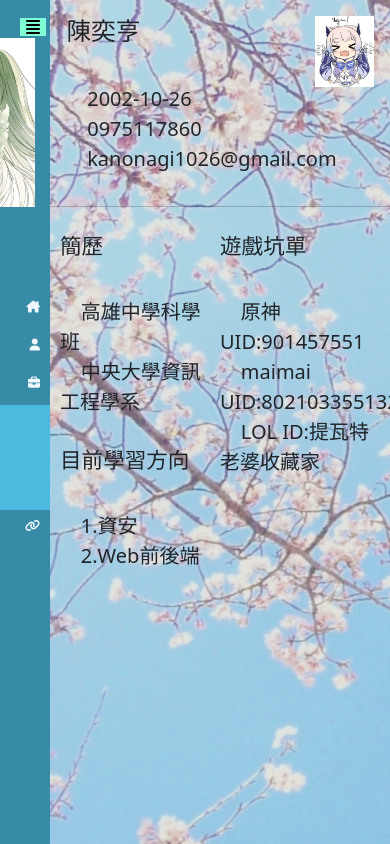
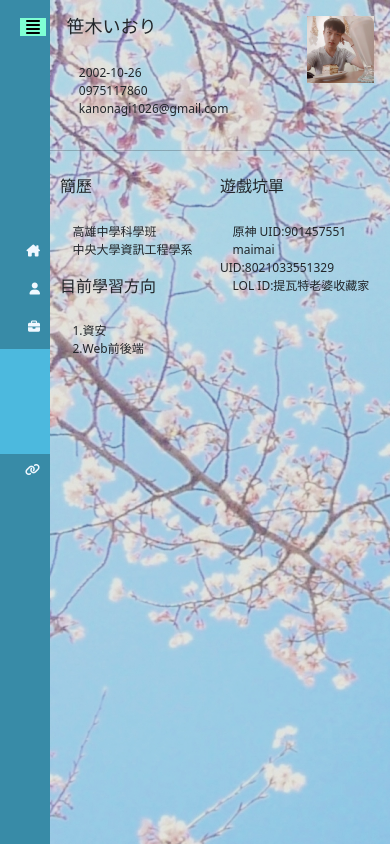
Before and after one commit to Sasaki1026/My-Website, a Flask app: page /about in a window 390 px wide; the page is wider, and only the part inside the window is pictured. Run offline with Flask 2, Linux system fonts and the light colour scheme.

Commit message:
手機畫面調整  內容未定

```diff
--- a/static/css/style.css
+++ b/static/css/style.css
@@ -138,7 +138,7 @@ ul ul li a{
     width: 30%;
 }
 .icon img{
-    width: 70%;
+    width: 80%;
 }
 .summarycontainer{
     padding: 10px;
@@ -154,8 +154,18 @@ ul ul li a{
     font-size: 20px;
     text-align: left;
 }
+#image{
+    text-align: center;
+}
 
 @media (max-width:600px) {
+    #saintess{
+        width: 80px;
+    }
+    #image{
+        text-align: left;
+        width: 100%;
+    }
 
     #sidebar{
         margin-left: -100px;
@@ -185,4 +195,48 @@ ul ul li a{
     .collapse-btn{
         font-size: 16px;
     }
+
+    .left{
+        text-align: center;
+        font-size: 12px;
+        width: 60%;
+    }
+    .left h3{
+        font-size: 18px;
+    }
+    .right{
+        text-align: center;
+        width: 40%;
+    }
+    .right img{
+        width: 60%;
+    }
+    .text{
+        font-size: 12px;
+    }
+    .text h3{
+        font-size: 18px;
+    }
+    .summarycontainer div h4{
+        font-size: 16px;
+    }
+    .summarycontainer div{
+        font-size: 12px;
+    }
+
+    .link-page-container div h2{
+        font-size: 16px;
+    }
+    .link-page-container div ul li {
+        font-size: 12px;
+    }
+    .link-page-container div ul li a{
+        font-size: 12px;
+    }
+
+    #title{
+        font-size: 20px;
+    }
+
+
 }
--- a/templates/about.html
+++ b/templates/about.html
@@ -8,13 +8,13 @@ Sasaki's Profile
 <div class="profile">
     <div class="data">
         <div class="text">
-            <h2>陳奕亨</h2><br>
+            <h3>笹木いおり</h3><br>
             &nbsp;&nbsp;&nbsp;&nbsp;2002-10-26<br>
             &nbsp;&nbsp;&nbsp;&nbsp;0975117860<br>
             &nbsp;&nbsp;&nbsp;&nbsp;kanonagi1026@gmail.com<br>
         </div>
         <div class="icon">
-            <img src="/static/images/kokomi.jpg">
+            <img src="/static/images/me.jpg">
         </div>
     </div>
     <hr>
--- a/templates/base.html
+++ b/templates/base.html
@@ -31,7 +31,7 @@
                     <i class="fa-solid fa-align-justify"></i>
                 </button>
                 <!-- icon -->
-                <div style="text-align: center;"><img id="saintess" src="/static/images/saintess.jpg"></div>
+                <div id="image"><img id="saintess" src="/static/images/saintess.png"></div>
                 <ul class="list-unstyled">
 
                     <p>Sasaki's <br> World</p>
--- a/templates/others.html
+++ b/templates/others.html
@@ -6,7 +6,7 @@ Others
 
 {% block message %}
 <div style="width: 100% ; text-align: center; margin-top: 2%;">
-    <h1>其他連結</h1>
+    <h1 id="title">其他連結</h1>
 </div>
 <div class="link-page-container">
     <div class="mylink">
```
Also changed, not shown: static/images/me.jpg (added), static/images/saintess.jpg (deleted), static/images/saintess.png (added).
